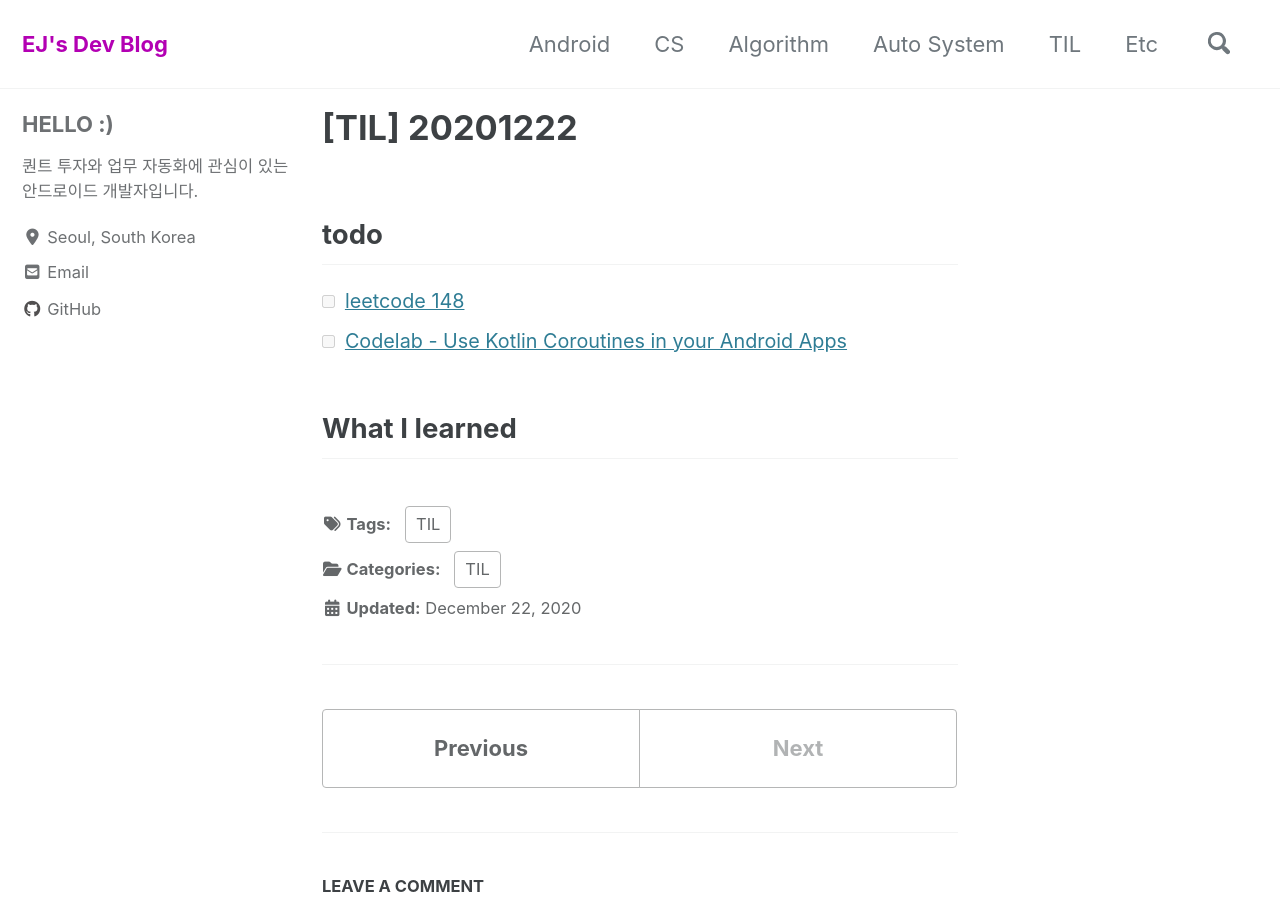
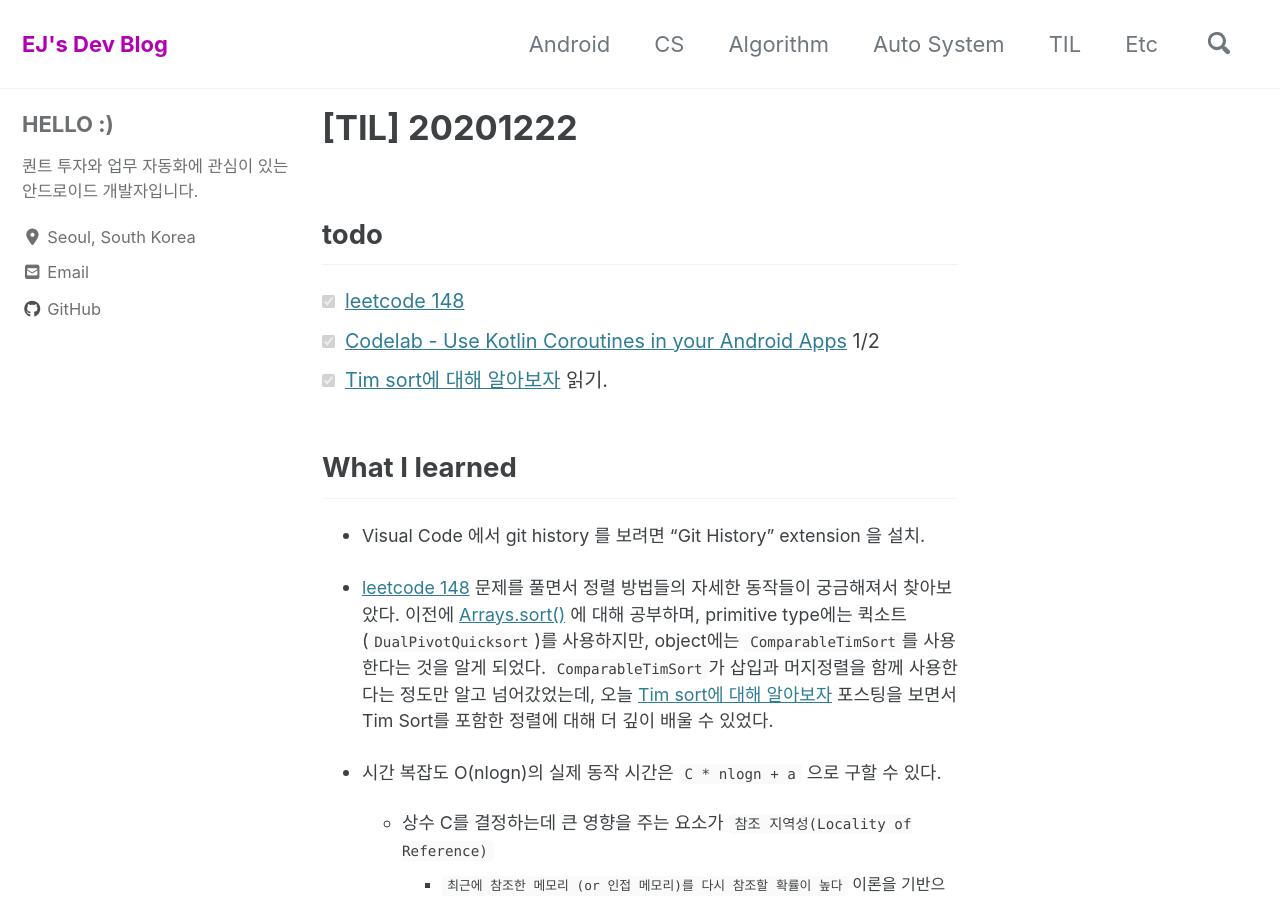
Before and after one commit to dev-eunji/dev-eunji.github.io, a Jekyll site: the page built from _posts/til/2020-12-22-TIL.md, in a window 1280 px wide and 900 px high. Built offline with Jekyll 4.4.1, drawn with Linux system fonts in a browser that asks for light colours; cached includes are drawn as plain includes; nearby versions of some CDN libraries; comment, search, counter and statistics services are not loaded; some of the changed text lies outside the part shown.

Commit message:
- TIL: 20201222 done - UI 수정: 햄버거 메뉴 text 색 변경

```diff
--- a/_posts/til/2020-12-22-TIL.md
+++ b/_posts/til/2020-12-22-TIL.md
@@ -7,7 +7,26 @@
 comments: true
 ---
 ## todo
-- [ ] [leetcode 148](https://leetcode.com/problems/sort-list/)
-- [ ] [Codelab - Use Kotlin Coroutines in your Android Apps](https://developer.android.com/courses/pathways/android-coroutines)
+- [X] [leetcode 148](https://leetcode.com/problems/sort-list/)
+- [X] [Codelab - Use Kotlin Coroutines in your Android Apps](https://developer.android.com/courses/pathways/android-coroutines) 1/2
+- [X] [Tim sort에 대해 알아보자](https://d2.naver.com/helloworld/0315536) 읽기.
 
 ## What I learned
+* Visual Code 에서 git history 를 보려면 "Git History" extension 을 설치.
+
+* [leetcode 148](https://leetcode.com/problems/sort-list/) 문제를 풀면서 정렬 방법들의 자세한 동작들이 궁금해져서 찾아보았다. 이전에 [Arrays.sort()](https://dev-eunji.github.io/til/2020/12/12/TIL/) 에 대해 공부하며, primitive type에는 퀵소트(`DualPivotQuicksort`)를 사용하지만, object에는 `ComparableTimSort`를 사용한다는 것을 알게 되었다. `ComparableTimSort`가 삽입과 머지정렬을 함께 사용한다는 정도만 알고 넘어갔었는데, 오늘 [Tim sort에 대해 알아보자](https://d2.naver.com/helloworld/0315536) 포스팅을 보면서 Tim Sort를 포함한 정렬에 대해 더 깊이 배울 수 있었다.
+
+* 시간 복잡도 O(nlogn)의 실제 동작 시간은 `C * nlogn + a` 으로 구할 수 있다.
+    * 상수 C를 결정하는데 큰 영향을 주는 요소가 `참조 지역성(Locality of Reference)`
+        * `최근에 참조한 메모리 (or 인접 메모리)를 다시 참조할 확률이 높다` 이론을 기반으로 메모리에 비해 속도가 빠른 캐시 메모리에 담아두는 것이다. 따라서, 속도 면에서, 메모리를 연속적으로 읽는 작업이 랜덤하게 메모리를 읽는 작업보다 빠르다.
+
+
+---
+
+* Coroutine
+    * 특징 2가지: replace callback, main-safety
+
+    * `suspend` 키워드: 코루틴에서 사용하는 함수
+        * 키워드 자체가 스레드를 지정하지 않음. 즉, 메인스레드 or 백그라운드에서 실행 가능
+
+    * `suspend fun`: `일반함수` (함수가 return될때까지 blocking) 와 달리, 결과가 준비될 때까지 실행을 `일시중지(suspend)`하며 결과와 함께 중단된 지점부터 `재시작(resume)` 하며 suspend 중일 때 스레드를 bloking 하지 않는다. 즉, 다른 함수나 코루틴 실행이 가능하다.
--- a/_sass/minimal-mistakes/_navigation.scss
+++ b/_sass/minimal-mistakes/_navigation.scss
@@ -278,6 +278,7 @@
       margin: 0;
       padding: 10px 20px;
       font-size: $type-size-5;
+      color: $masthead-link-color;
 
       &:hover {
         color: $masthead-link-color-hover;
```
